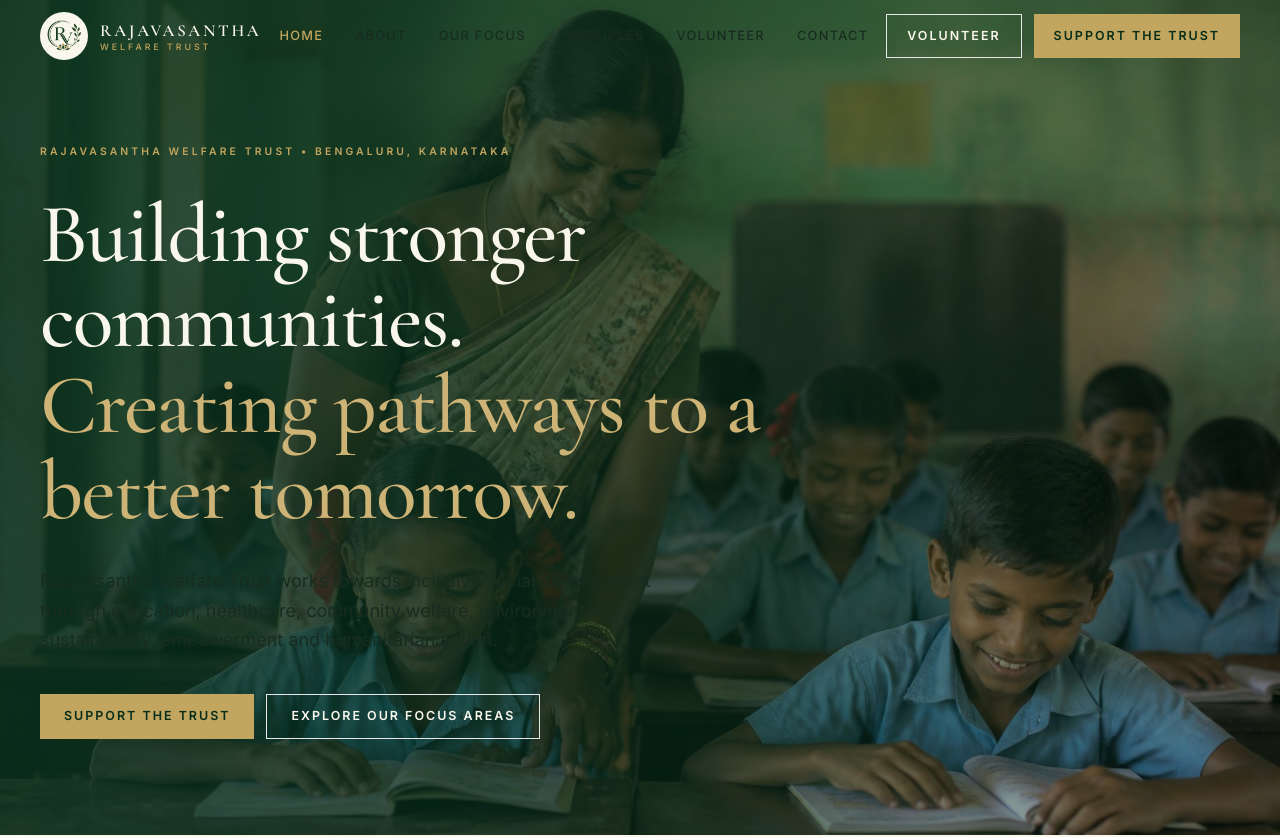
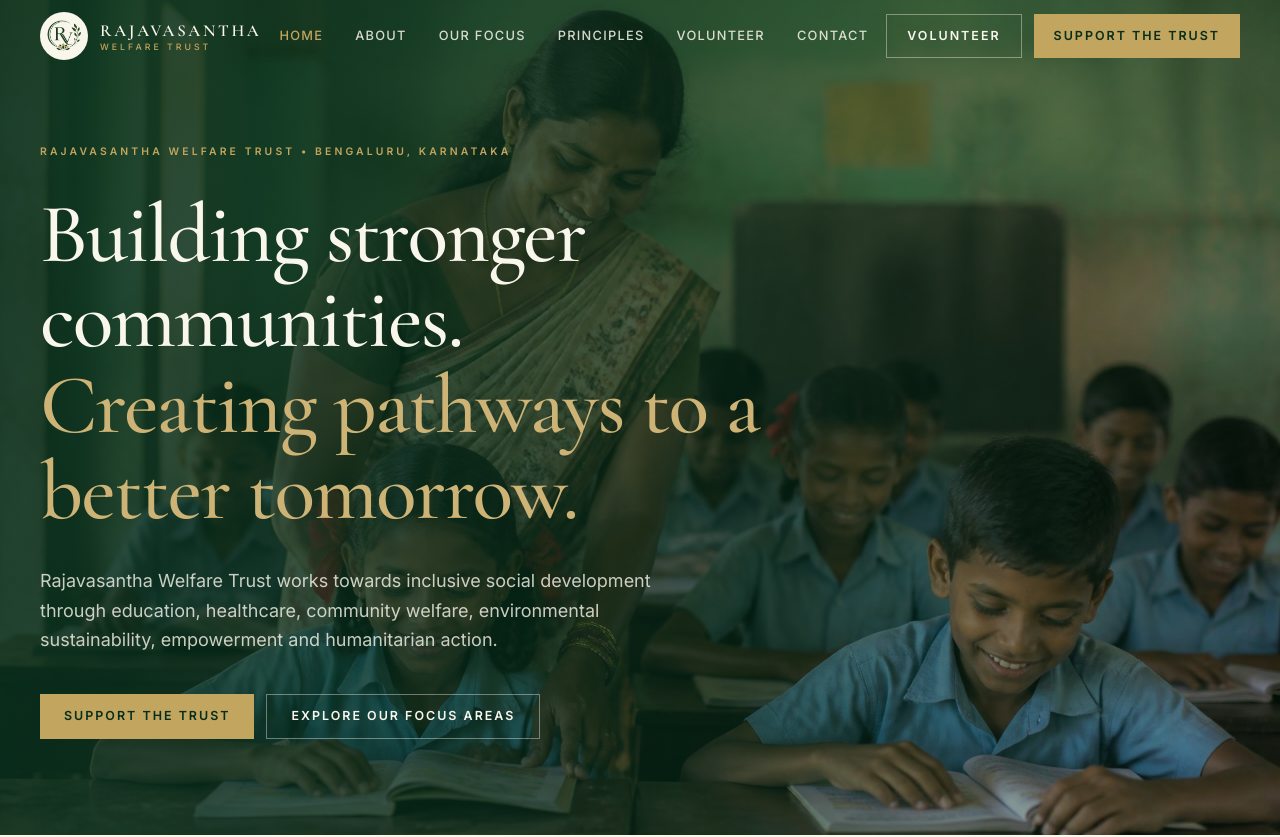
Before and after one commit to hiteshsurya018-cmd/Raajavasantha, a Next.js app: page / in a window 1280 px wide. Shown: the top 837 px of the page. Built offline with nearby package versions, Linux system fonts and the light colour scheme.

Commit message:
Update website frontend

```diff
--- a/tailwind.config.ts
+++ b/tailwind.config.ts
@@ -1,5 +1,17 @@
 import type { Config } from "tailwindcss";
 import animate from "tailwindcss-animate";
+
+const withOpacity = (variable: string) =>
+  (({ opacityValue }: { opacityValue?: string }) => {
+    if (opacityValue === undefined) return `var(${variable})`;
+
+    const opacityPercent = Number(opacityValue) * 100;
+    if (Number.isNaN(opacityPercent)) {
+      return `color-mix(in oklab, var(${variable}) calc(${opacityValue} * 100%), transparent)`;
+    }
+
+    return `color-mix(in oklab, var(${variable}) ${opacityPercent}%, transparent)`;
+  }) as unknown as string;
 
 const config: Config = {
   darkMode: "class",
@@ -12,56 +24,56 @@
     },
     extend: {
       colors: {
-        background: "var(--background)",
-        foreground: "var(--foreground)",
+        background: withOpacity("--background"),
+        foreground: withOpacity("--foreground"),
         card: {
-          DEFAULT: "var(--card)",
-          foreground: "var(--card-foreground)",
+          DEFAULT: withOpacity("--card"),
+          foreground: withOpacity("--card-foreground"),
         },
         popover: {
-          DEFAULT: "var(--popover)",
-          foreground: "var(--popover-foreground)",
+          DEFAULT: withOpacity("--popover"),
+          foreground: withOpacity("--popover-foreground"),
         },
         primary: {
-          DEFAULT: "var(--primary)",
-          foreground: "var(--primary-foreground)",
+          DEFAULT: withOpacity("--primary"),
+          foreground: withOpacity("--primary-foreground"),
         },
         secondary: {
-          DEFAULT: "var(--secondary)",
-          foreground: "var(--secondary-foreground)",
+          DEFAULT: withOpacity("--secondary"),
+          foreground: withOpacity("--secondary-foreground"),
         },
         muted: {
-          DEFAULT: "var(--muted)",
-          foreground: "var(--muted-foreground)",
+          DEFAULT: withOpacity("--muted"),
+          foreground: withOpacity("--muted-foreground"),
         },
         accent: {
-          DEFAULT: "var(--accent)",
-          foreground: "var(--accent-foreground)",
+          DEFAULT: withOpacity("--accent"),
+          foreground: withOpacity("--accent-foreground"),
         },
         destructive: {
-          DEFAULT: "var(--destructive)",
-          foreground: "var(--destructive-foreground)",
+          DEFAULT: withOpacity("--destructive"),
+          foreground: withOpacity("--destructive-foreground"),
         },
-        border: "var(--border)",
-        input: "var(--input)",
-        ring: "var(--ring)",
-        ivory: "var(--ivory)",
-        canvas: "var(--ivory)",
+        border: withOpacity("--border"),
+        input: withOpacity("--input"),
+        ring: withOpacity("--ring"),
+        ivory: withOpacity("--ivory"),
+        canvas: withOpacity("--ivory"),
         forest: {
-          DEFAULT: "var(--forest)",
-          deep: "var(--forest-deep)",
-          soft: "var(--forest-soft)",
+          DEFAULT: withOpacity("--forest"),
+          deep: withOpacity("--forest-deep"),
+          soft: withOpacity("--forest-soft"),
         },
         gold: {
-          DEFAULT: "var(--gold)",
-          soft: "var(--gold-soft)",
+          DEFAULT: withOpacity("--gold"),
+          soft: withOpacity("--gold-soft"),
         },
         ink: {
-          DEFAULT: "var(--foreground)",
-          soft: "var(--muted-foreground)",
+          DEFAULT: withOpacity("--foreground"),
+          soft: withOpacity("--muted-foreground"),
           faint: "color-mix(in oklab, var(--muted-foreground) 70%, transparent)",
         },
-        line: "var(--border)",
+        line: withOpacity("--border"),
       },
       fontFamily: {
         display: ["var(--font-serif)", "serif"],
```
